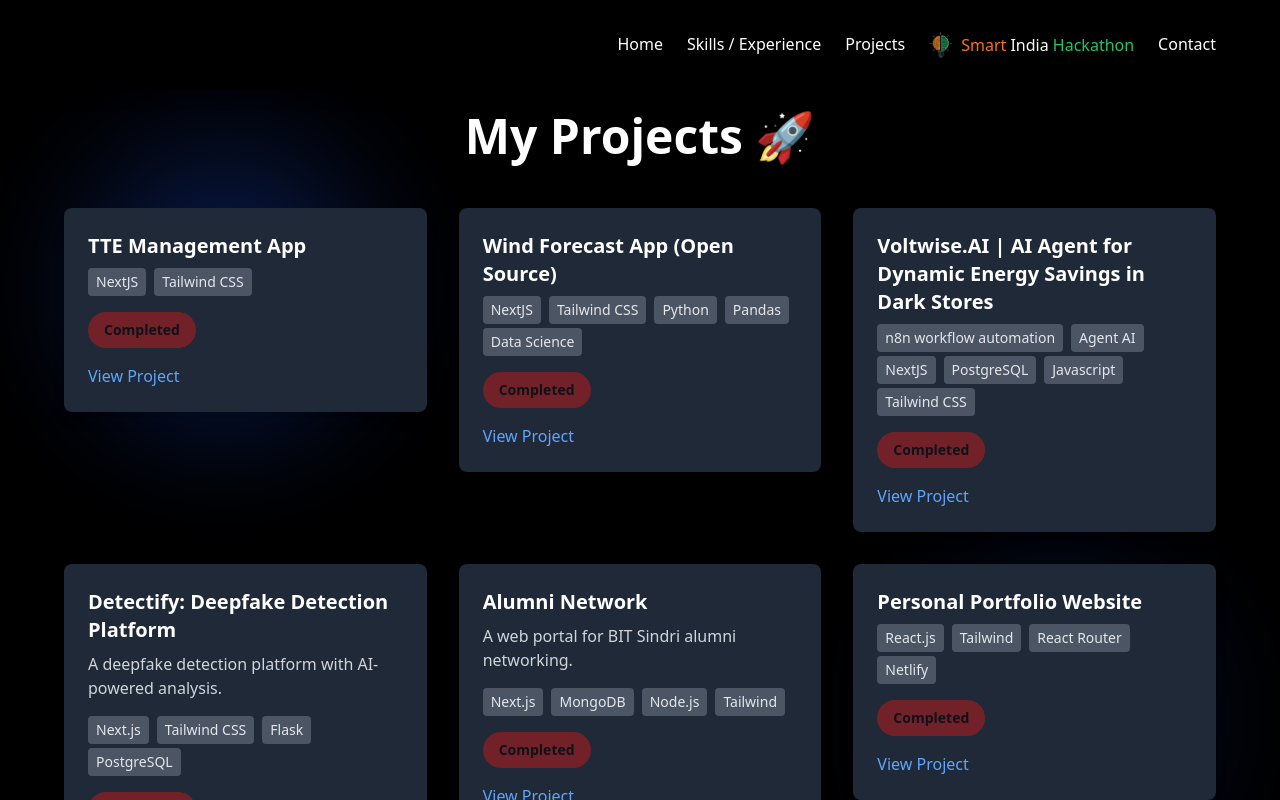
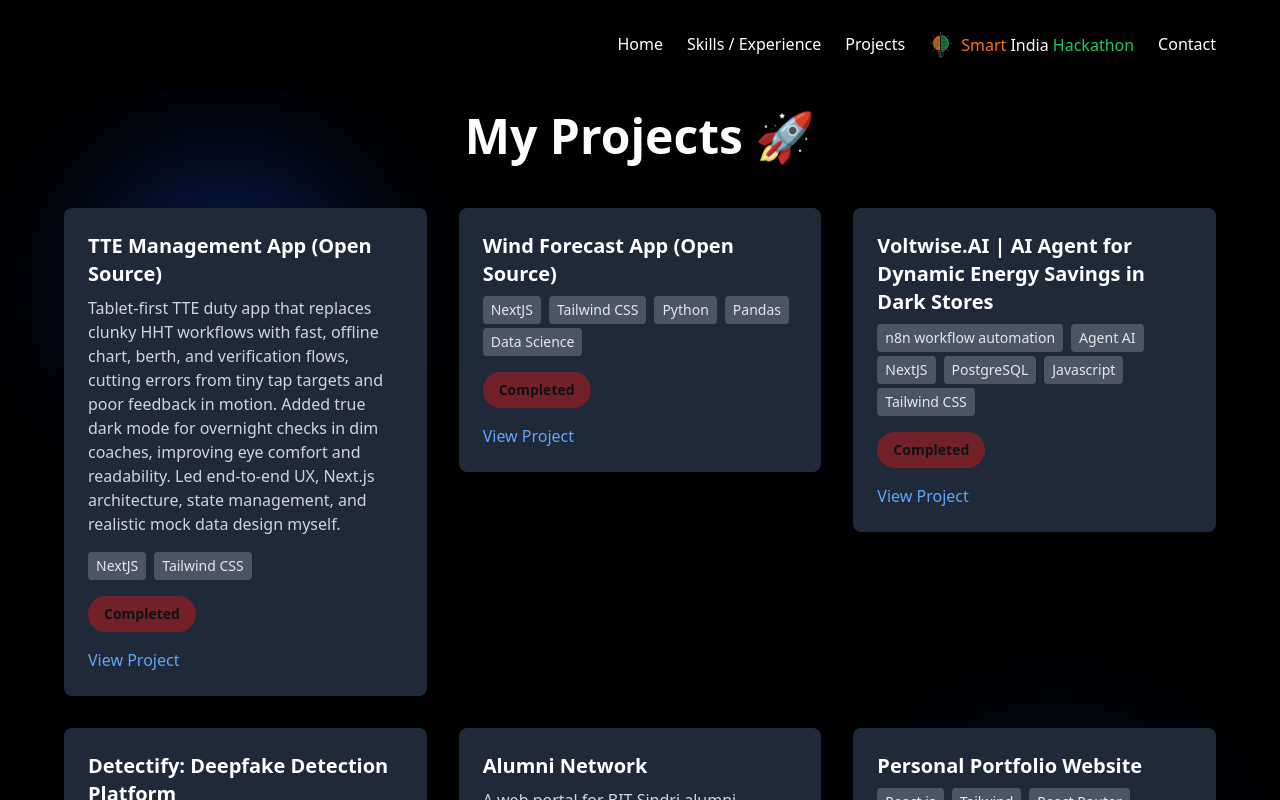
Before and after one commit to pritamapatra/My-Portfolio, a React (Vite) app: page /projects in a window 1280 px wide. Shown: the top 800 px of the page. Built offline with nearby package versions, Linux system fonts and the light colour scheme; the HTML template or start-up script is replaced by a standard one.

Commit message:
Enhance TTE Management App project details
Updated project title and added detailed description for TTE Management App.

```diff
--- a/src/Pages/Projects.jsx
+++ b/src/Pages/Projects.jsx
@@ -3,8 +3,8 @@ import ProjectCard from '../components/ProjectCard';
 
 const projects = [
   {
-    title: "TTE Management App",
-    description: "",
+    title: "TTE Management App (Open Source)",
+    description: " Tablet‑first TTE duty app that replaces clunky HHT workflows with fast, offline chart, berth, and verification flows, cutting errors from tiny tap targets and poor feedback in motion. Added true dark mode for overnight checks in dim coaches, improving eye comfort and readability. Led end‑to‑end UX, Next.js architecture, state management, and realistic mock data design myself.",
     tech: ["NextJS","Tailwind CSS"],
     link: "https://tte-app-sable.vercel.app/home",
     status: "Completed", // Add status here
```
